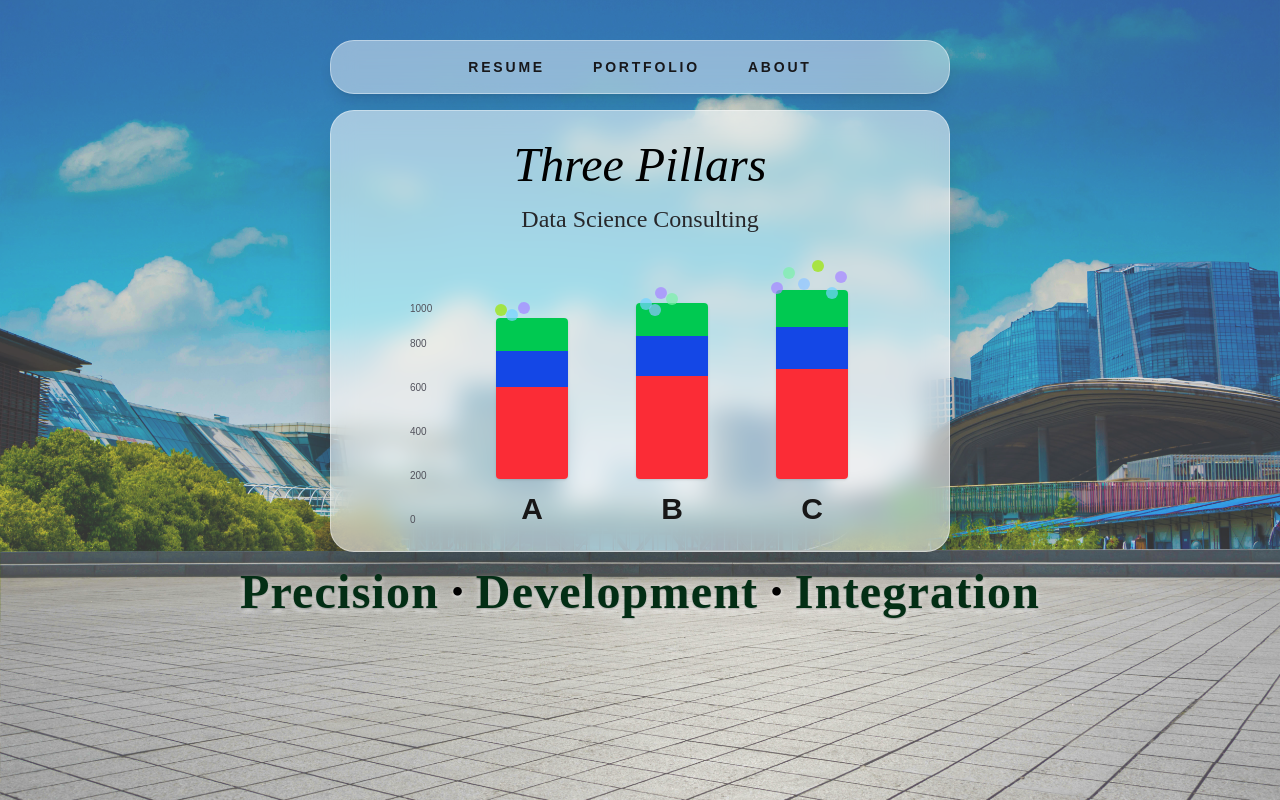
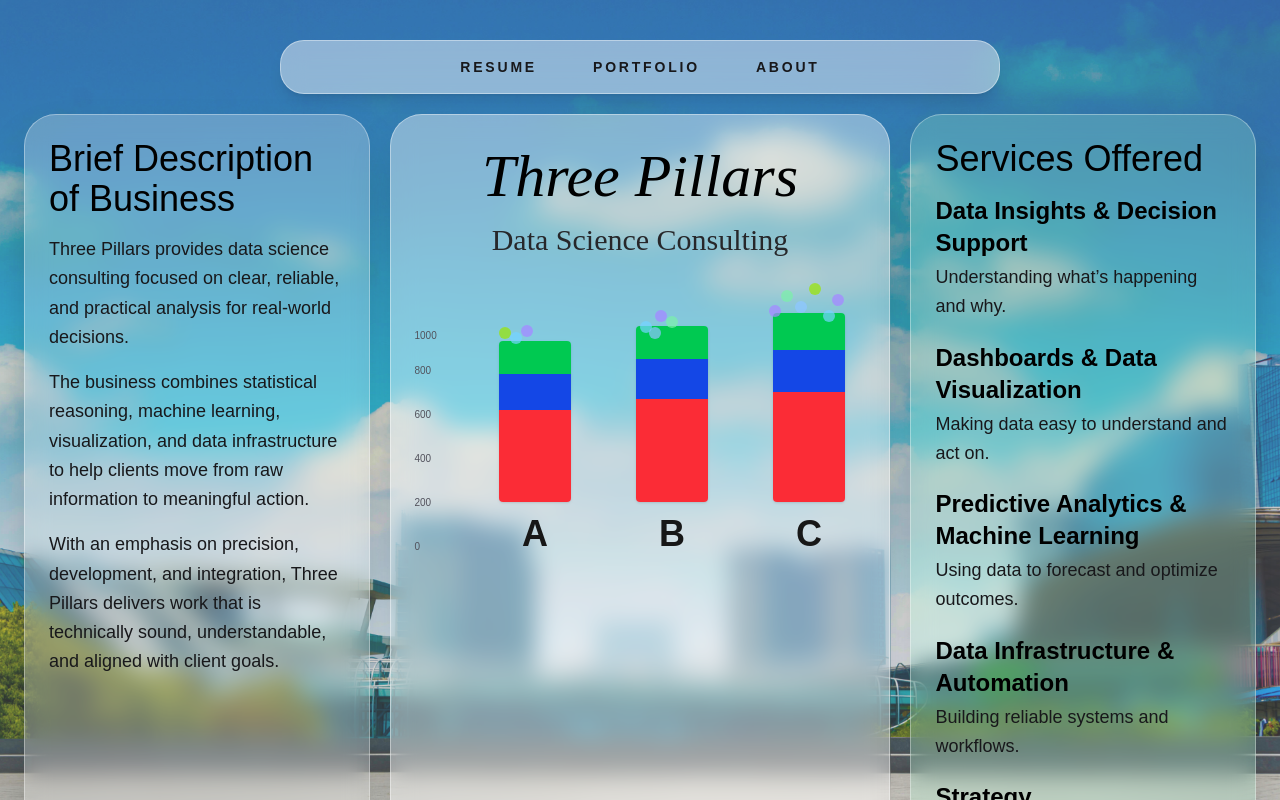
Before and after one commit to brbucknell/threepillars, a Next.js app: page / in a window 1280 px wide. Shown: the top 800 px of the page. Built offline with nearby package versions, Linux system fonts and the light colour scheme.

Commit message:
Update page.tsx

```diff
--- a/app/page.tsx
+++ b/app/page.tsx
@@ -43,6 +43,29 @@ export default function Home() {
     "bg-blue-300/70",
   ];
 
+  const services = [
+    {
+      title: "Data Insights & Decision Support",
+      description: "Understanding what’s happening and why.",
+    },
+    {
+      title: "Dashboards & Data Visualization",
+      description: "Making data easy to understand and act on.",
+    },
+    {
+      title: "Predictive Analytics & Machine Learning",
+      description: "Using data to forecast and optimize outcomes.",
+    },
+    {
+      title: "Data Infrastructure & Automation",
+      description: "Building reliable systems and workflows.",
+    },
+    {
+      title: "Strategy, Experimentation & Enablement",
+      description: "Turning data into long-term business value.",
+    },
+  ];
+
   return (
     <main className="relative min-h-screen overflow-x-hidden">
       <div
@@ -54,9 +77,9 @@ export default function Home() {
 
       <div className="absolute inset-0 bg-white/20" />
 
-      <div className="relative z-10 flex min-h-screen flex-col items-center px-4 pt-6 pb-4 sm:px-6 sm:pt-10">
-        <nav className="mb-4 w-full max-w-[620px] rounded-3xl border border-white/40 bg-white/45 px-4 py-3 shadow-lg backdrop-blur-md">
-          <ul className="flex flex-wrap items-center justify-center gap-x-3 gap-y-2 text-xs font-semibold uppercase tracking-[0.12em] text-zinc-900 sm:gap-x-6 sm:text-sm sm:tracking-[0.2em]">
+      <div className="relative z-10 flex min-h-screen flex-col items-center px-4 pt-6 pb-6 sm:px-6 sm:pt-10">
+        <nav className="mb-5 w-full max-w-[720px] rounded-3xl border border-white/40 bg-white/45 px-4 py-3 shadow-lg backdrop-blur-md">
+          <ul className="flex flex-wrap items-center justify-center gap-x-3 gap-y-2 text-xs font-semibold uppercase tracking-[0.12em] text-zinc-900 sm:gap-x-8 sm:text-sm sm:tracking-[0.2em]">
             <li>
               <a
                 href="/resume"
@@ -84,34 +107,68 @@ export default function Home() {
           </ul>
         </nav>
 
-        <div className="w-full max-w-[620px] rounded-3xl border border-white/40 bg-white/55 p-4 shadow-2xl backdrop-blur-md sm:p-6">
+        <section className="grid w-full max-w-[1800px] grid-cols-1 items-stretch gap-5 xl:grid-cols-[1fr_1.45fr_1fr]">
+          <aside className="rounded-[2rem] border border-white/35 bg-white/25 p-6 shadow-2xl backdrop-blur-md">
+            <h2 className="mb-4 text-3xl text-black sm:text-4xl">
+              Brief Description of Business
+            </h2>
+
+            <div className="space-y-4 text-base leading-relaxed text-zinc-900 sm:text-lg">
+              <p>
+                Three Pillars provides data science consulting focused on clear,
+                reliable, and practical analysis for real-world decisions.
+              </p>
+              <p>
+                The business combines statistical reasoning, machine learning,
+                visualization, and data infrastructure to help clients move from
+                raw information to meaningful action.
+              </p>
+              <p>
+                With an emphasis on precision, development, and integration,
+                Three Pillars delivers work that is technically sound,
+                understandable, and aligned with client goals.
+              </p>
+            </div>
+          </aside>
+
+          <div className="rounded-[2rem] border border-white/40 bg-white/40 p-4 shadow-2xl backdrop-blur-md sm:p-6">
             <header className="mb-6 text-center">
               <h1
-              className="text-3xl italic leading-tight text-black sm:text-5xl"
+                className="text-4xl italic leading-tight text-black sm:text-6xl"
                 style={{ fontFamily: '"Times New Roman", serif' }}
               >
                 Three Pillars
               </h1>
 
               <p
-              className="mt-2 text-base text-zinc-800 sm:text-2xl"
+                className="mt-2 text-lg text-zinc-800 sm:text-3xl"
                 style={{ fontFamily: '"Times New Roman", serif' }}
               >
                 Data Science Consulting
               </p>
             </header>
 
-          <section className="mx-auto flex w-full max-w-[460px] items-end gap-2 sm:gap-6">
+            <section className="mx-auto flex w-full max-w-[520px] items-end gap-2 sm:gap-6">
               <div
                 className="relative hidden w-10 shrink-0 sm:block"
                 style={{ height: `${chartHeight}px` }}
               >
                 <span className="absolute bottom-0 text-[10px] text-zinc-600">0</span>
-              <span className="absolute bottom-[20%] text-[10px] text-zinc-600">200</span>
-              <span className="absolute bottom-[40%] text-[10px] text-zinc-600">400</span>
-              <span className="absolute bottom-[60%] text-[10px] text-zinc-600">600</span>
-              <span className="absolute bottom-[80%] text-[10px] text-zinc-600">800</span>
-              <span className="absolute bottom-[96%] text-[10px] text-zinc-600">1000</span>
+                <span className="absolute bottom-[20%] text-[10px] text-zinc-600">
+                  200
+                </span>
+                <span className="absolute bottom-[40%] text-[10px] text-zinc-600">
+                  400
+                </span>
+                <span className="absolute bottom-[60%] text-[10px] text-zinc-600">
+                  600
+                </span>
+                <span className="absolute bottom-[80%] text-[10px] text-zinc-600">
+                  800
+                </span>
+                <span className="absolute bottom-[96%] text-[10px] text-zinc-600">
+                  1000
+                </span>
               </div>
 
               <div className="grid flex-1 grid-cols-3 items-end gap-2 sm:gap-6">
@@ -156,7 +213,7 @@ export default function Home() {
                       </div>
                     </div>
 
-                  <div className="mt-3 text-xl font-bold sm:text-3xl">
+                    <div className="mt-3 text-2xl font-bold sm:text-4xl">
                       {bar.label}
                     </div>
                   </div>
@@ -165,11 +222,31 @@ export default function Home() {
             </section>
           </div>
 
+          <aside className="rounded-[2rem] border border-white/35 bg-emerald-200/25 p-6 shadow-2xl backdrop-blur-md">
+            <h2 className="mb-4 text-3xl text-black sm:text-4xl">
+              Services Offered
+            </h2>
+
+            <div className="space-y-5">
+              {services.map((service) => (
+                <div key={service.title}>
+                  <h3 className="text-xl font-bold text-black sm:text-2xl">
+                    {service.title}
+                  </h3>
+                  <p className="mt-1 text-base leading-relaxed text-zinc-900 sm:text-lg">
+                    {service.description}
+                  </p>
+                </div>
+              ))}
+            </div>
+          </aside>
+        </section>
+
         <div
-          className="relative z-10 mt-3 flex w-full flex-col items-center justify-center gap-1 text-center sm:mt-4 sm:flex-row sm:gap-3"
+          className="relative z-10 mt-5 flex w-full flex-col items-center justify-center gap-1 text-center sm:mt-6 sm:flex-row sm:gap-3"
           style={{ fontFamily: '"Times New Roman", serif' }}
         >
-          <span className="text-2xl font-semibold tracking-wide text-green-950 [text-shadow:0_3px_6px_rgba(255,255,255,0.7),0_1px_2px_rgba(0,0,0,0.45)] sm:text-5xl">
+          <span className="text-2xl font-semibold tracking-wide text-green-950 [text-shadow:0_3px_6px_rgba(255,255,255,0.7),0_1px_2px_rgba(0,0,0,0.45)] sm:text-6xl">
             Precision
           </span>
 
@@ -177,7 +254,7 @@ export default function Home() {
             •
           </span>
 
-          <span className="text-2xl font-semibold tracking-wide text-green-950 [text-shadow:0_3px_6px_rgba(255,255,255,0.7),0_1px_2px_rgba(0,0,0,0.45)] sm:text-5xl">
+          <span className="text-2xl font-semibold tracking-wide text-green-950 [text-shadow:0_3px_6px_rgba(255,255,255,0.7),0_1px_2px_rgba(0,0,0,0.45)] sm:text-6xl">
             Development
           </span>
 
@@ -185,7 +262,7 @@ export default function Home() {
             •
           </span>
 
-          <span className="text-2xl font-semibold tracking-wide text-green-950 [text-shadow:0_3px_6px_rgba(255,255,255,0.7),0_1px_2px_rgba(0,0,0,0.45)] sm:text-5xl">
+          <span className="text-2xl font-semibold tracking-wide text-green-950 [text-shadow:0_3px_6px_rgba(255,255,255,0.7),0_1px_2px_rgba(0,0,0,0.45)] sm:text-6xl">
             Integration
           </span>
         </div>
```
Lines whose indentation alone changed are shown as unchanged.
